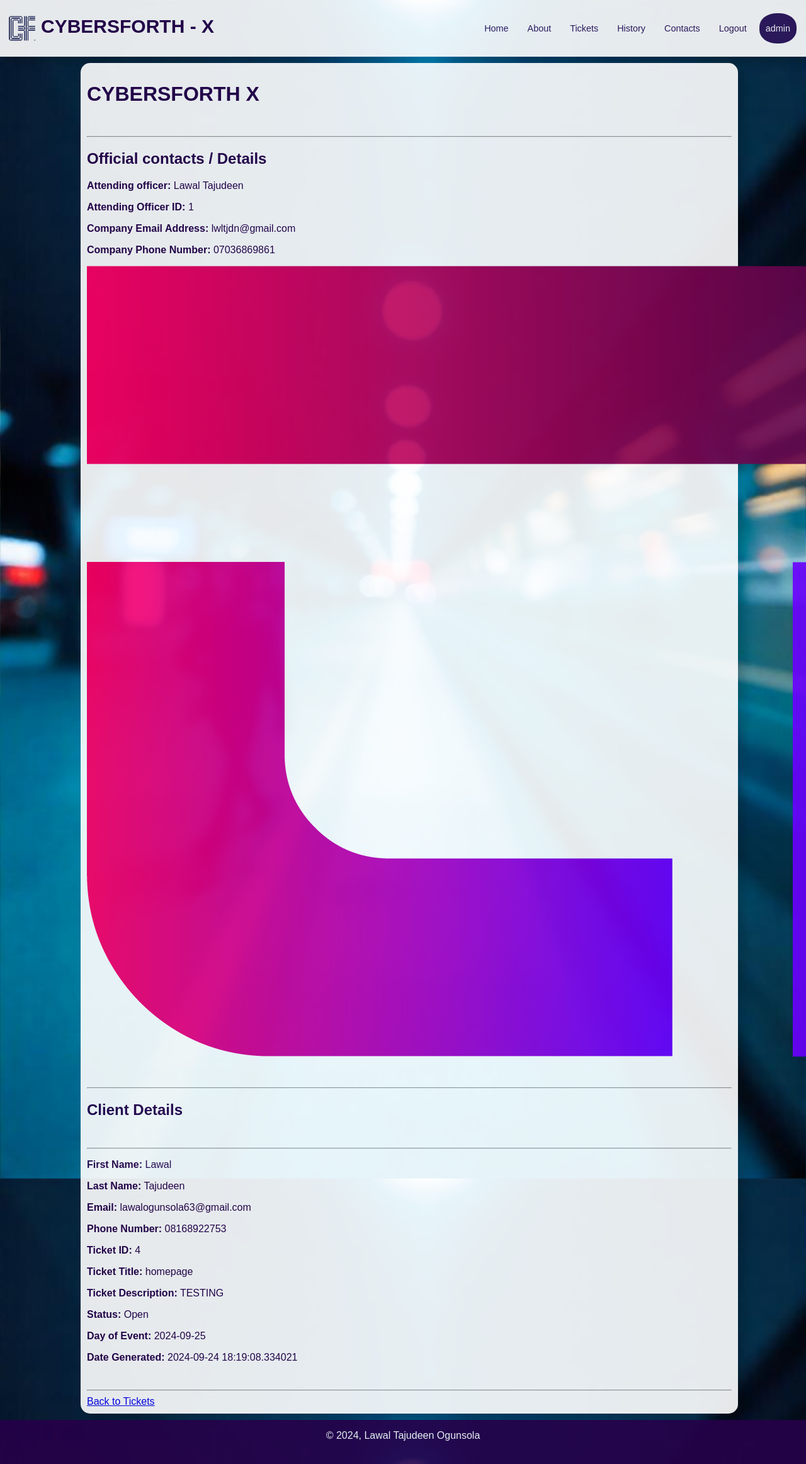
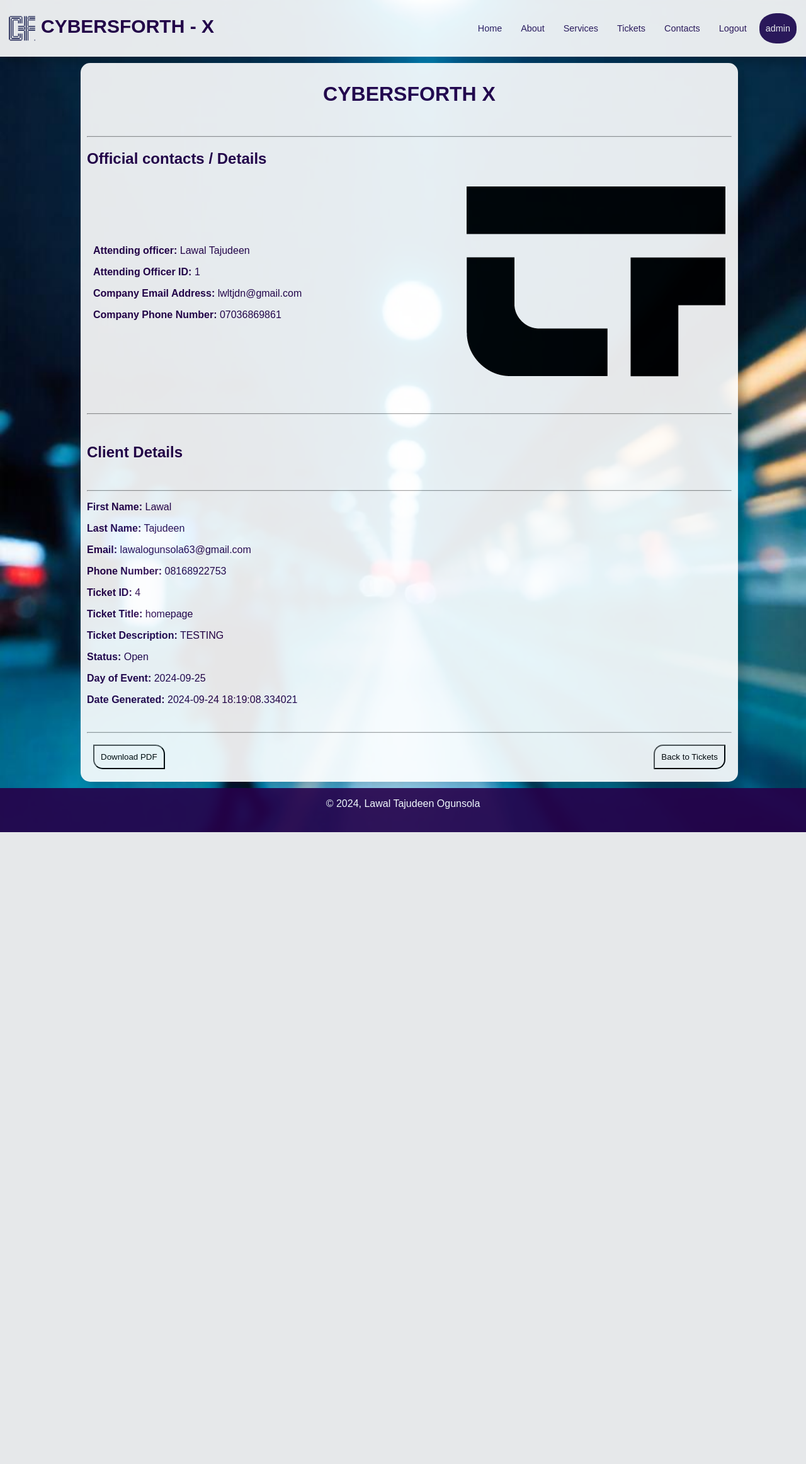
Before and after one commit to lawalTheWest/ticketing_system, a Flask app: page /ticket/4 in a window 1280 px wide; the page is wider, and only the part inside the window is pictured. Shown: that part at 63% size. After the commit the page ends 1321 px from the top of that part, so only its background shows below. Run offline with Flask 2, Linux system fonts and the light colour scheme; a user stored in the database is signed in; data comes from the database, SQL or seed files in the repository; both versions use the stored data as it was after the commit; parts of the project's set-up code (start-up, migrations or seed data) failed here and were passed over.

Commit message:
added new features to print tickets

```diff
--- a/app/routes.py
+++ b/app/routes.py
@@ -1,7 +1,7 @@
 #!/usr/bin/env python3
 # app/routes.py
 
-from flask import Blueprint, render_template, redirect, url_for, flash, request, current_app
+from flask import Blueprint, render_template, redirect, url_for, flash, request, current_app, abort
 from flask_login import login_user, logout_user, login_required, current_user
 from .forms import LoginForm, RegisterForm, TicketForm, EmailForm, AppointmentForm, RescheduleTicketForm
 from . import db, bcrypt
@@ -9,6 +9,10 @@ from .base_model import User, Ticket, Appointment
 from datetime import date, datetime, timezone
 from werkzeug.utils import secure_filename
 import os
+from fpdf import FPDF
+# from flask import make_response
+from .utils.pdf_generator import generate_ticket_pdf
+
 
 routes = Blueprint('routes', __name__)
 
@@ -59,47 +63,6 @@ def Login():
     return render_template('login.html', form=form)
 
 '''register route'''
-# @routes.route('/register', methods=['Get', 'Post'])
-# def Register():
-#     '''define registration function and its logics'''
-#     form = RegisterForm()
-
-#     '''validate credentials'''
-#     if form.validate_on_submit():
-#         hashed_password = bcrypt.generate_password_hash(form.password.data).decode('utf-8')
-
-#         if form.profile_picture.data:
-#             profile_picture_file = form.profile_picture.data
-#             filename = secure_filename(profile_picture_file.filename)  # Make filename safe
-#             '''
-#                 making the path to save the profile picture and
-#                 saving it in the directory
-#             '''
-#             file_path = os.path.join(current_app.root_path, 'static/profile_pics', filename)
-#             profile_picture_file.save(file_path)
-
-#         '''create new user instance'''
-#         new_user = User(username=form.username.data,
-#                         email=form.email.data,
-#                         business_name=form.business_name.data,
-#                         profile_picture=filename if form.profile_picture.data else None,
-#                         first_name=form.first_name.data,
-#                         last_name=form.last_name.data,
-#                         phone_number=form.phone_number.data)
-#         new_user.set_password(form.password.data)
-#         '''Check uniqueness for phone number'''
-#         existing_user = User.query.filter_by(phone_number=form.phone_number.data).first()
-#         if existing_user:
-#             flash('Phone number is already registered. Please use a different number.', 'danger')
-#             return redirect(url_for('routes.Register'))
-
-#         db.session.add(new_user)
-#         db.session.commit()
-#         flash('Account Created Successfully! You can now Log in.', 'success')
-#         return redirect(url_for('routes.Login'))
-#     return render_template('register.html', form=form)
-
-
 @routes.route('/register', methods=['GET', 'POST'])
 def Register():
     '''define registration function and its logics'''
@@ -120,6 +83,7 @@ def Register():
 
             # Create a safe filename
             filename = secure_filename(profile_picture_file.filename)
+
             '''make the path to save the profile picture and save it in the directory'''
             file_path = os.path.join(current_app.root_path, 'static/profile_pics', filename)
             profile_picture_file.save(file_path)
@@ -151,8 +115,6 @@ def Register():
 
     return render_template('register.html', form=form)
 
-
-
 '''logout route'''
 @routes.route('/logout', methods=['GET', 'POST'])
 @login_required
@@ -183,9 +145,19 @@ def Create_ticket():
     form = TicketForm()
     if form.validate_on_submit():
         status = 'Closed' if form.event_date.data < date.today() else 'Open'
-        new_ticket = Ticket(title=form.title.data, description=form.description.data,
-                            event_date=form.event_date.data, status=status,
-                            user_id=current_user.id)
+        new_ticket = Ticket(title=request.form.get('title'),
+                            event_date=form.event_date.data,
+                            user_id=current_user.id,
+                            description=request.form.get('description'),
+                            status=request.form.get('status'),
+
+                            # client_first_name=form.client_first_name,
+
+                            client_first_name=request.form.get('client_first_name'),
+                            client_last_name=request.form.get('client_last_name'),
+                            client_email=request.form.get('client_email'),
+                            client_phone_number=request.form.get('client_phone_number')
+                            )
         db.session.add(new_ticket)
         db.session.commit()
         flash('Ticket created successfully!', 'success')
@@ -223,7 +195,7 @@ def View_ticket(ticket_id):
         flash("You do not have permission to view this ticket.", "danger")
         return redirect(url_for('routes.View_tickets'))
 
-    # Fetch the user's details (assuming you have a relationship with User model)
+    # Fetch the user's details
     user = User.query.get(ticket.user_id)
 
     # Render the ticket details page
@@ -295,11 +267,39 @@ def Delete_ticket(ticket_id):
     return redirect(url_for('routes.View_tickets'))
 
 
+
+'''
+    THE FPDF SECTION TO GENERATE
+'''
+
+@routes.route('/download_ticket/<int:ticket_id>', methods=['GET'])
+@login_required
+def download_ticket(ticket_id):
+    """
+        Route to generate and download the PDF for a specific ticket.
+    """
+    # Fetch the ticket and user from the database
+    ticket = Ticket.query.get_or_404(ticket_id)
+    user = User.query.get_or_404(ticket.user_id)
+
+    # Ensure the current user is authorized to download the ticket
+    if user.id != current_user.id:
+        '''abort - Forbidden'''
+        abort(403)
+
+    # Generate the PDF and return it as a downloadable response
+    return generate_ticket_pdf(ticket, user)
+
+
+
+
+
+
+
+
 '''
     Appointment booking section
 '''
-
-
 @routes.route('/book_appointment', methods=['GET', 'POST'])
 @login_required
 def book_appointment():
@@ -309,14 +309,21 @@ def book_appointment():
         appointment_date = datetime.combine(form.date.data, form.time.data)
 
         # Check for conflicts
-        conflicting_appointments = Appointment.query.filter_by(user_id=current_user.id, date=form.date.data).filter(Appointment.time == form.time.data).first()
+        conflicting_appointments = Appointment.query.filter_by(
+            user_id=current_user.id, date=form.date.data
+        ).filter(Appointment.time == form.time.data).first()
 
         if conflicting_appointments:
             flash('This time slot is already booked for another appointment. Please choose another time.', 'danger')
             return redirect(url_for('routes.book_appointment'))
 
         # If no conflict, create appointment
-        new_appointment = Appointment(date=appointment_date, time=form.time.data, user_id=current_user.id, purpose=form.purpose.data)
+        new_appointment = Appointment(
+            date=appointment_date,
+            time=form.time.data,
+            user_id=current_user.id,
+            purpose=form.purpose.data
+        )
         db.session.add(new_appointment)
         db.session.commit()
 
@@ -325,7 +332,7 @@ def book_appointment():
 
     return render_template('book_appointment.html', form=form)
 
-'''View appointments history'''
+
 @routes.route('/view_appointments', methods=['GET'])
 @login_required
 def view_appointments():
@@ -333,15 +340,15 @@ def view_appointments():
     appointments = Appointment.query.filter_by(user_id=current_user.id).all()
     return render_template('view_appointments.html', appointments=appointments)
 
-'''Canceling appointments'''
-@routes.route('/cancel_appointment/<int:appointment_id>', methods=['POST'])
+
+@routes.route('/cancel_appointment/<int:appointment_id>', methods=['GET', 'POST'])
 @login_required
 def cancel_appointment(appointment_id):
     '''Cancel an appointment'''
     appointment = Appointment.query.get_or_404(appointment_id)
 
     # Check if the user is allowed to cancel this appointment
-    if appointment.creator != current_user:
+    if appointment.user_id != current_user.id:
         flash('You are not authorized to cancel this appointment.', 'danger')
         return redirect(url_for('routes.view_appointments'))
 
@@ -350,8 +357,6 @@ def cancel_appointment(appointment_id):
     flash('Appointment cancelled successfully.', 'success')
     return redirect(url_for('routes.view_appointments'))
 
-
-'''Rescheduling of appointments'''
 @routes.route('/reschedule_appointment/<int:appointment_id>', methods=['GET', 'POST'])
 @login_required
 def reschedule_appointment(appointment_id):
@@ -359,7 +364,7 @@ def reschedule_appointment(appointment_id):
     appointment = Appointment.query.get_or_404(appointment_id)
 
     # Ensure the user owns this appointment
-    if appointment.creator != current_user:
+    if appointment.user_id != current_user.id:
         flash('You are not authorized to reschedule this appointment.', 'danger')
         return redirect(url_for('routes.view_appointments'))
 
@@ -369,7 +374,9 @@ def reschedule_appointment(appointment_id):
         new_date = datetime.combine(form.date.data, form.time.data)
 
         # Check for conflicts
-        conflicting_appointments = Appointment.query.filter_by(user_id=current_user.id, date=form.date.data).filter(Appointment.time == form.time.data).first()
+        conflicting_appointments = Appointment.query.filter_by(
+            user_id=current_user.id, date=form.date.data
+        ).filter(Appointment.time == form.time.data).first()
 
         if conflicting_appointments:
             flash('This time slot is already booked for another appointment. Please choose another time.', 'danger')
--- a/requirements.txt
+++ b/requirements.txt
@@ -12,3 +12,4 @@ SQLAlchemy>=1.4
 flask-cors>=3.0
 gunicorn>=20.0
 email_validator
+fpdf
--- /dev/null
+++ b/static/css/view_ticket.css
@@ -0,0 +1,55 @@
+main {
+    align-items: center;
+    align-content: center;
+    justify-content: center;
+}
+
+.brand-name {
+    justify-content: center;
+    text-align: center;
+}
+
+.separate_content {
+    display: flex;
+    /* flex-direction: row; */
+    align-items: center;
+    align-content: center;
+    justify-content: space-between;
+    padding: 10px;
+}
+
+.view_ticket_btns {
+    display: flex;
+    /* flex-direction: row; */
+    align-items: center;
+    align-content: center;
+    text-align: center;
+    justify-content: space-between;
+    padding: 10px;
+}
+
+.view_ticket_btns a button {
+    padding: 10px;
+    background-color: transparent;
+    transition: all 0.3s ease;
+}
+
+.btn-a {
+    border-radius: 0 15px;
+}
+
+.btn-b {
+    border-radius: 15px 0;
+}
+
+.view_ticket_btns a button:hover {
+    transform: scale(1.2);
+    background-color: #2e175d;
+    color: #fff;
+}
+
+.view_ticket_btns a button:active {
+    transform: scale(0.8);
+    background-color: orange;
+    color: #fff;
+}
--- a/templates/header.html
+++ b/templates/header.html
@@ -17,10 +17,10 @@
                 <a href="{{ url_for('routes.About') }}">About</a>
             </li>
             <li>
-                <a href="{{ url_for('routes.Ticket_page') }}">Tickets</a>
+                <a href="{{ url_for('routes.Ticket_page') }}">Services</a>
             </li>
             <li>
-                <a href="{{ url_for('routes.View_tickets') }}">History</a>
+                <a href="{{ url_for('routes.View_tickets') }}">Tickets</a>
             </li>
             <li>
                 <a href='#'>Contacts</a>
--- a/templates/reschedule_appointment.html
+++ b/templates/reschedule_appointment.html
@@ -9,7 +9,7 @@
 {% block contents %}
     <div class="container">
         <h1>Reschedule Appointment</h1>
-        <form action="{{ url_for('routes.Reschedule_appointment', appointment_id=appointment.id) }}" method="POST">
+        <form action="{{ url_for('routes.reschedule_appointment', appointment_id=appointment.id) }}" method="POST">
             {{ form.hidden_tag() }}
 
             <div class="form-group">
--- a/templates/view_ticket.html
+++ b/templates/view_ticket.html
@@ -3,26 +3,33 @@
 
 {% block title %}Ticket {{ ticket.id }} Details{% endblock title %}
 
+{% block header %}
+    <link rel='stylesheet' href="{{ url_for('static', filename='./css/view_ticket.css') }}" />
+{% endblock header %}
 {% block contents %}
-<h1>{{ user.business_name }}</h1><br />
+<h1 class='brand-name'>{{ user.business_name }}</h1><br />
 <hr />
 
 <h2>Official contacts / Details</h2>
 
 <!-- User Information -->
-<div>
+<div class='separate_content'>
     <div>
         <p><strong>Attending officer:</strong> {{ user.first_name }} {{ user.last_name }}</p>
         <p><strong>Attending Officer ID:</strong> {{ user.id }}</p>
         <p><strong>Company Email Address:</strong> {{ user.email }}</p>
         <p><strong>Company Phone Number:</strong> {{ user.phone_number }}</p>
     </div>
-    <div>
+    <div class='pic_box'>
+    <!--
         <img src="{{ url_for('static', filename='./profile_pics/' + user.profile_picture) if user.profile_picture else url_for('static', filename='./profile_pics/default_profile_pic.png') }}" alt="Profile Picture" />
+    -->
+        <img src="{{ url_for('static', filename='profile_pics/default_profile_pic.png') }}" />
     </div>
 </div>
 <br /><br />
 <hr />
+<br />
 <!-- Ticket Information -->
 <div>
     <h2>Client Details</h2><br/>
@@ -40,6 +47,12 @@
 </div>
 <br/>
 <hr />
-
-<a href="{{ url_for('routes.View_tickets') }}" class="btn btn-secondary">Back to Tickets</a>
+<div class='view_ticket_btns'>
+    <div>
+        <a href="{{ url_for('routes.download_ticket', ticket_id=ticket.id) }}"><button class='btn-a'>Download PDF</button></a>
+    </div>
+    <div>
+        <a href="{{ url_for('routes.View_tickets') }}"><button class='btn-b'>Back to Tickets</button></a>
+    </div>
+</div>
 {% endblock contents %}
```
Also changed, not shown: app/base_model.py (+21 -5 lines), app/forms.py (+5 -5 lines), app/utils/pdf_generator.py (added, +54 -0 lines), templates/view_appointments.html (+6 -9 lines), templates/view_tickets.html (+7 -0 lines), app.db, app/static/profile_pics/cyberforth_logo.png (added), app/utils/README.md (added), app/utils/__intit__.py (added).
